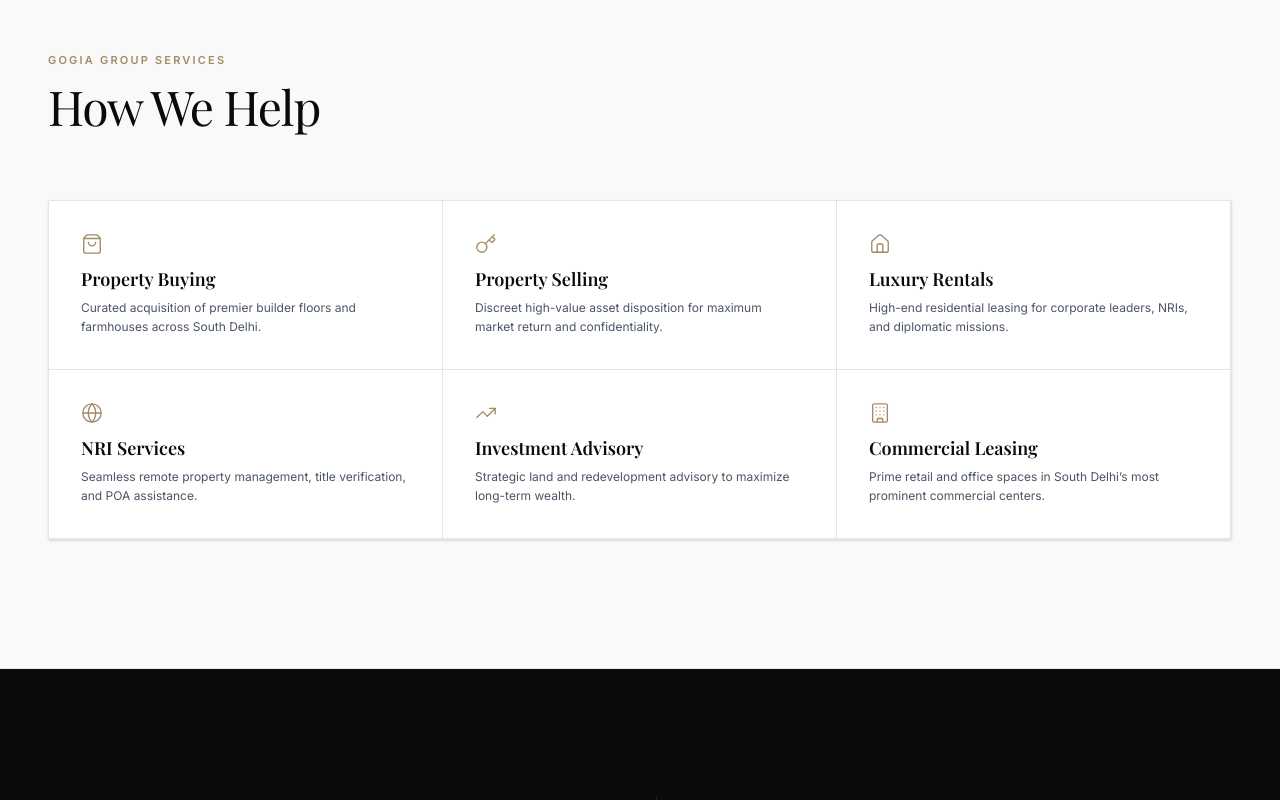
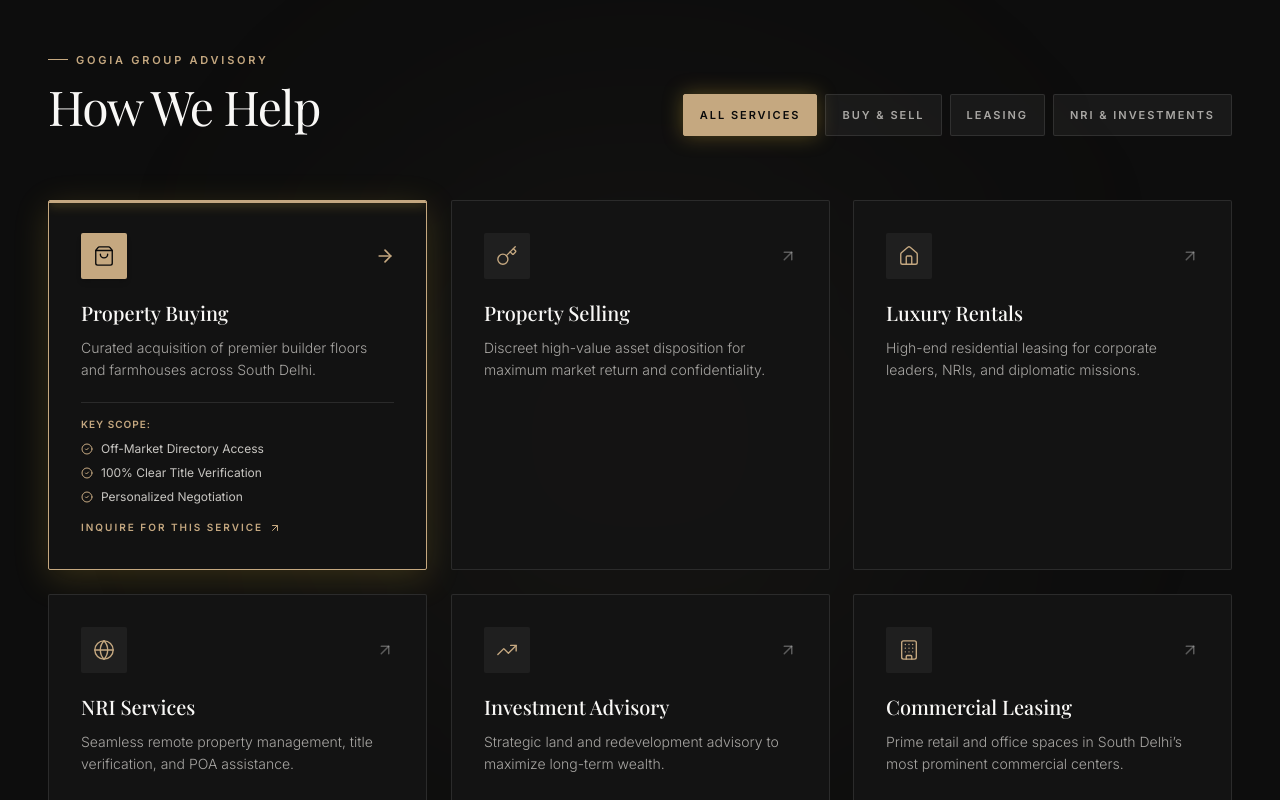
Before and after one commit to bhavikk10/real-estate_mockup, a React (Vite) app: page / in a window 1280 px wide. Shown: the part 3680-4480 px from the top of the page. Built offline with nearby package versions, Linux system fonts and the light colour scheme; a web font is replaced by a local one.

Commit message:
refactor: enhance UI components and update contact data
- Redesign PropertyModal drag interaction and physics
- Update Services section with expanded details
- Redact sensitive contact information
- Adjust Navbar animations and layout spacing

```diff
--- a/src/components/FloatingElements.tsx
+++ b/src/components/FloatingElements.tsx
@@ -39,7 +39,7 @@
 
         {/* Large Always Visible WhatsApp Floating Button (Desktop Only) */}
         <a
-          href="https://wa.me/919810098765?text=Hello%20Gogia%20Group,%20I%20am%20interested%20in%20learning%20more%20about%20your%20South%20Delhi%20properties."
+          href="https://wa.me/91XXXXXXXXXX?text=Hello%20Gogia%20Group,%20I%20am%20interested%20in%20learning%20more%20about%20your%20South%20Delhi%20properties."
           target="_blank"
           rel="noopener noreferrer"
           className="group relative flex items-center justify-center w-16 h-16 bg-[#25D366] text-white hover:bg-[#20ba5a] transition-all duration-300 shadow-[0_8px_30px_rgba(37,211,102,0.4)] rounded-full hover:scale-105 active:scale-95"
@@ -57,7 +57,7 @@
       <div className="sm:hidden fixed right-0 top-1/2 -translate-y-1/2 z-50 flex flex-col gap-2 p-1.5 bg-[#0F0F0F]/90 border-l border-y border-white/20 rounded-l-xl shadow-[0_4px_25px_rgba(0,0,0,0.8)] backdrop-blur-md">
         {/* Call Button */}
         <a
-          href="tel:+919810098765"
+          href="tel:+91XXXXXXXXXX"
           className="w-10 h-10 rounded-lg bg-black/40 border border-gold/50 flex items-center justify-center text-gold active:scale-90 transition-transform shadow-md"
           aria-label="Call Gogia Group"
         >
@@ -66,7 +66,7 @@
 
         {/* WhatsApp Button */}
         <a
-          href="https://wa.me/919810098765?text=Hello%20Gogia%20Group,%20I%20would%20like%20to%20inquire%20about%20your%20properties."
+          href="https://wa.me/91XXXXXXXXXX?text=Hello%20Gogia%20Group,%20I%20would%20like%20to%20inquire%20about%20your%20properties."
           target="_blank"
           rel="noopener noreferrer"
           className="w-10 h-10 rounded-lg bg-black/40 border border-[#25D366]/60 flex items-center justify-center text-[#25D366] active:scale-90 transition-transform shadow-md"
--- a/src/components/Hero.tsx
+++ b/src/components/Hero.tsx
@@ -218,7 +218,7 @@
               Builder Floors · Farmhouses · Golf Course Residences
             </p>
 
-            <div className="flex flex-col gap-3 w-full mb-6">
+            <div className="flex flex-col gap-3 w-full mb-6 mt-7">
               <a
                 href="#properties"
                 className="w-full h-[52px] bg-white text-black font-sans font-bold text-xs uppercase tracking-[0.2em] flex items-center justify-center active:bg-gray-200 transition-colors rounded-[2px]"
--- a/src/components/Services.tsx
+++ b/src/components/Services.tsx
@@ -1,80 +1,201 @@
-import { ShoppingBag, Key, Home, Globe, TrendingUp, Building } from "lucide-react";
-import { motion } from "framer-motion";
-import { useRef } from "react";
+import { ShoppingBag, Key, Home, Globe, TrendingUp, Building, ArrowUpRight, CheckCircle2 } from "lucide-react";
+import { motion, AnimatePresence } from "framer-motion";
+import { useState, useRef } from "react";
 
 export function Services() {
   const scrollRef = useRef(null);
+  const [activeTab, setActiveTab] = useState("all");
+  const [selectedService, setSelectedService] = useState<number | null>(0);
 
-  const services6 = [
+  const services = [
     {
+      id: 0,
+      category: "buy-sell",
       icon: <ShoppingBag size={22} strokeWidth={1.5} />,
       title: "Property Buying",
-      desc: "Curated acquisition of premier builder floors and farmhouses across South Delhi."
+      desc: "Curated acquisition of premier builder floors and farmhouses across South Delhi.",
+      deliverables: ["Off-Market Directory Access", "100% Clear Title Verification", "Personalized Negotiation"]
     },
     {
+      id: 1,
+      category: "buy-sell",
       icon: <Key size={22} strokeWidth={1.5} />,
       title: "Property Selling",
-      desc: "Discreet high-value asset disposition for maximum market return and confidentiality."
+      desc: "Discreet high-value asset disposition for maximum market return and confidentiality.",
+      deliverables: ["Private High-Net-Worth Network", "High-End Asset Staging", "Confidential Representation"]
     },
     {
+      id: 2,
+      category: "leasing",
       icon: <Home size={22} strokeWidth={1.5} />,
       title: "Luxury Rentals",
-      desc: "High-end residential leasing for corporate leaders, NRIs, and diplomatic missions."
+      desc: "High-end residential leasing for corporate leaders, NRIs, and diplomatic missions.",
+      deliverables: ["Diplomatic & MNC Tenant Vetting", "Customized Lease Contracts", "Turnkey Tenant Onboarding"]
     },
     {
+      id: 3,
+      category: "nri",
       icon: <Globe size={22} strokeWidth={1.5} />,
       title: "NRI Services",
-      desc: "Seamless remote property management, title verification, and POA assistance."
+      desc: "Seamless remote property management, title verification, and POA assistance.",
+      deliverables: ["Virtual Walkthrough Audits", "Cross-Border Tax & Legal Guidance", "Power of Attorney (POA) Desk"]
     },
     {
+      id: 4,
+      category: "nri",
       icon: <TrendingUp size={22} strokeWidth={1.5} />,
       title: "Investment Advisory",
-      desc: "Strategic land and redevelopment advisory to maximize long-term wealth."
+      desc: "Strategic land and redevelopment advisory to maximize long-term wealth.",
+      deliverables: ["Land Feasibility Analysis", "Redevelopment Profit Yields", "Joint Venture (JV) Structuring"]
     },
     {
+      id: 5,
+      category: "leasing",
       icon: <Building size={22} strokeWidth={1.5} />,
       title: "Commercial Leasing",
-      desc: "Prime retail and office spaces in South Delhi’s most prominent commercial centers."
+      desc: "Prime retail and office spaces in South Delhi’s most prominent commercial centers.",
+      deliverables: ["Prime High-Street Retail Sites", "High-Yield Corporate Assets", "Long-term Institutional Leases"]
     }
   ];
+
+  const filteredServices = activeTab === "all"
+    ? services
+    : services.filter(s => s.category === activeTab);
 
   return (
     <section
       id="services"
       ref={scrollRef}
-      className="bg-[#F9F9F9] py-16 sm:py-32 relative overflow-hidden text-charcoal border-b border-gray-200"
+      className="bg-[#0D0D0D] py-16 sm:py-32 relative overflow-hidden text-ivory border-b border-white/10"
     >
-      <div className="max-w-[1400px] mx-auto px-5 sm:px-12 relative z-10">
-        <div className="mb-8 sm:mb-16">
-          <div className="text-[11px] font-sans uppercase tracking-[0.2em] text-gold-dark mb-2 font-semibold">
-            GOGIA GROUP SERVICES
+      {/* Background Subtle Accent Glow */}
+      <div className="absolute top-1/2 left-1/2 -translate-x-1/2 -translate-y-1/2 w-[600px] h-[600px] bg-gold/5 blur-[140px] rounded-full pointer-events-none" />
+
+      <div className="max-w-[1400px] mx-auto px-4 sm:px-12 relative z-10">
+
+        {/* Header & Category Filters */}
+        <div className="flex flex-col md:flex-row md:items-end justify-between gap-6 mb-8 sm:mb-16">
+          <div>
+            <div className="text-[10px] sm:text-[11px] font-sans uppercase tracking-[0.25em] text-gold mb-2 font-semibold flex items-center gap-2">
+              <span className="w-5 h-[1px] bg-gold" />
+              GOGIA GROUP ADVISORY
             </div>
-          <h3 className="text-[24px] sm:text-4xl md:text-5xl font-serif text-charcoal tracking-tight leading-tight">
+            <h3 className="text-2xl sm:text-4xl md:text-5xl font-serif text-ivory tracking-tight leading-tight">
               How We Help
             </h3>
           </div>
 
-        {/* 2x3 Grid on Mobile & Tablet, 3-col on Desktop */}
-        <div className="grid grid-cols-2 md:grid-cols-3 gap-0 border border-[#E5E5E5] bg-white rounded-[2px] shadow-sm overflow-hidden">
-          {services6.map((service, idx) => (
-            <div
-              key={idx}
-              className="p-4 sm:p-8 border-b border-r border-[#E5E5E5] flex flex-col justify-between hover:bg-[#F4F4F4] transition-colors"
+          {/* Interactive Filter Pills - Optimized for Thumb Tap on Mobile */}
+          <div className="flex flex-wrap gap-2">
+            {[
+              { label: "ALL SERVICES", value: "all" },
+              { label: "BUY & SELL", value: "buy-sell" },
+              { label: "LEASING", value: "leasing" },
+              { label: "NRI & INVESTMENTS", value: "nri" },
+            ].map(tab => (
+              <button
+                key={tab.value}
+                onClick={() => {
+                  setActiveTab(tab.value);
+                  if (typeof window !== "undefined" && window.navigator && window.navigator.vibrate) {
+                    window.navigator.vibrate(5);
+                  }
+                }}
+                className={`min-h-[38px] sm:min-h-[42px] px-3.5 sm:px-4 py-2 text-[10px] sm:text-[11px] font-sans font-semibold uppercase tracking-[0.15em] sm:tracking-[0.18em] rounded-[2px] transition-all duration-300 border active:scale-95 sm:hover:scale-[1.02] transform-gpu touch-manipulation flex items-center justify-center ${
+                  activeTab === tab.value
+                    ? "bg-gold text-charcoal border-gold shadow-[0_0_20px_rgba(212,175,55,0.35)] font-bold"
+                    : "bg-white/5 text-bone/70 border-white/10 hover:border-gold/50 hover:text-ivory"
+                }`}
               >
+                {tab.label}
+              </button>
+            ))}
+          </div>
+        </div>
+
+        {/* 2x3 Interactive Services Grid (2 cols on mobile, 3 cols on desktop) */}
+        <div className="grid grid-cols-2 md:grid-cols-3 gap-3 sm:gap-6">
+          <AnimatePresence mode="popLayout">
+            {filteredServices.map((service) => {
+              const isSelected = selectedService === service.id;
+              return (
+                <motion.div
+                  key={service.id}
+                  layout
+                  initial={{ opacity: 0, scale: 0.96, y: 15 }}
+                  animate={{ opacity: 1, scale: 1, y: 0 }}
+                  exit={{ opacity: 0, scale: 0.96, y: 10 }}
+                  whileHover={{ y: -6, scale: 1.01 }}
+                  whileTap={{ scale: 0.98 }}
+                  transition={{ duration: 0.35, ease: [0.16, 1, 0.3, 1] }}
+                  onClick={() => {
+                    setSelectedService(isSelected ? null : service.id);
+                    if (typeof window !== "undefined" && window.navigator && window.navigator.vibrate) {
+                      window.navigator.vibrate(8);
+                    }
+                  }}
+                  className={`group relative p-4 sm:p-8 rounded-[2px] border cursor-pointer transition-colors duration-300 flex flex-col justify-between overflow-hidden will-change-transform transform-gpu touch-manipulation ${
+                    isSelected
+                      ? "bg-charcoal-light/95 border-gold shadow-[0_8px_35px_rgba(212,175,55,0.2)]"
+                      : "bg-[#141414]/90 border-white/10 hover:border-gold/60 hover:bg-[#1A1A1A] hover:shadow-[0_10px_30px_rgba(0,0,0,0.5)]"
+                  }`}
+                >
+                  {/* Top Border Glow Accent */}
+                  <div className={`absolute top-0 left-0 right-0 h-[2px] transition-all duration-300 ${isSelected ? "bg-gold shadow-[0_0_12px_#D4AF37]" : "bg-transparent group-hover:bg-gold/60"}`} />
+
                   <div>
-                <div className="text-gold-dark mb-3">
+                    <div className="flex items-center justify-between mb-3 sm:mb-5">
+                      <div className={`p-2.5 sm:p-3 rounded-[2px] transition-all duration-300 ${isSelected ? "bg-gold text-charcoal shadow-md" : "bg-white/5 text-gold group-hover:bg-gold group-hover:text-charcoal"}`}>
                         {service.icon}
                       </div>
-                <h4 className="text-sm sm:text-lg font-serif text-charcoal font-semibold mb-1.5 leading-snug">
+                      <ArrowUpRight size={18} className={`transition-all duration-300 ${isSelected ? "text-gold rotate-45 scale-110" : "text-white/30 group-hover:text-gold group-hover:translate-x-0.5 group-hover:-translate-y-0.5"}`} />
+                    </div>
+
+                    <h4 className="text-sm sm:text-xl font-serif text-ivory font-medium mb-1.5 sm:mb-2.5 leading-snug group-hover:text-gold transition-colors">
                       {service.title}
                     </h4>
-                <p className="text-gray-600 text-[11px] sm:text-xs font-sans leading-relaxed line-clamp-2">
+
+                    <p className="text-bone/70 text-[11px] sm:text-sm font-sans font-light leading-relaxed mb-3 sm:mb-4 line-clamp-3 sm:line-clamp-none">
                       {service.desc}
                     </p>
                   </div>
+
+                  {/* Key Scope Deliverables Bullet Points (Silky Smooth Reveal) */}
+                  <motion.div
+                    initial={false}
+                    animate={{
+                      height: isSelected ? "auto" : "0px",
+                      opacity: isSelected ? 1 : 0
+                    }}
+                    transition={{ duration: 0.3, ease: [0.16, 1, 0.3, 1] }}
+                    className="overflow-hidden"
+                  >
+                    <div className="pt-3.5 border-t border-white/10 mt-1">
+                      <div className="text-[9px] sm:text-[10px] uppercase tracking-widest text-gold font-semibold mb-2">Key Scope:</div>
+                      <ul className="space-y-1.5">
+                        {service.deliverables.map((item, idx) => (
+                          <li key={idx} className="flex items-center gap-2 text-[10px] sm:text-[12px] text-bone/85 font-sans">
+                            <CheckCircle2 size={12} className="text-gold shrink-0" />
+                            <span>{item}</span>
+                          </li>
+                        ))}
+                      </ul>
+                      <a
+                        href="#speak-with-us"
+                        onClick={(e) => e.stopPropagation()}
+                        className="mt-3.5 inline-flex items-center gap-1.5 text-[9px] sm:text-[10px] uppercase font-sans font-bold tracking-[0.2em] text-gold hover:text-ivory transition-colors"
+                      >
+                        <span>Inquire For This Service</span>
+                        <ArrowUpRight size={12} />
+                      </a>
                     </div>
-          ))}
+                  </motion.div>
+                </motion.div>
+              );
+            })}
+          </AnimatePresence>
         </div>
+
       </div>
     </section>
   );
```
Also changed, not shown: src/components/Contact.tsx (+6 -6 lines), src/components/Footer.tsx (+5 -5 lines), src/components/Navbar.tsx (+11 -19 lines), src/components/PropertyModal.tsx (+11 -10 lines). Lines whose indentation alone changed are shown as unchanged.
